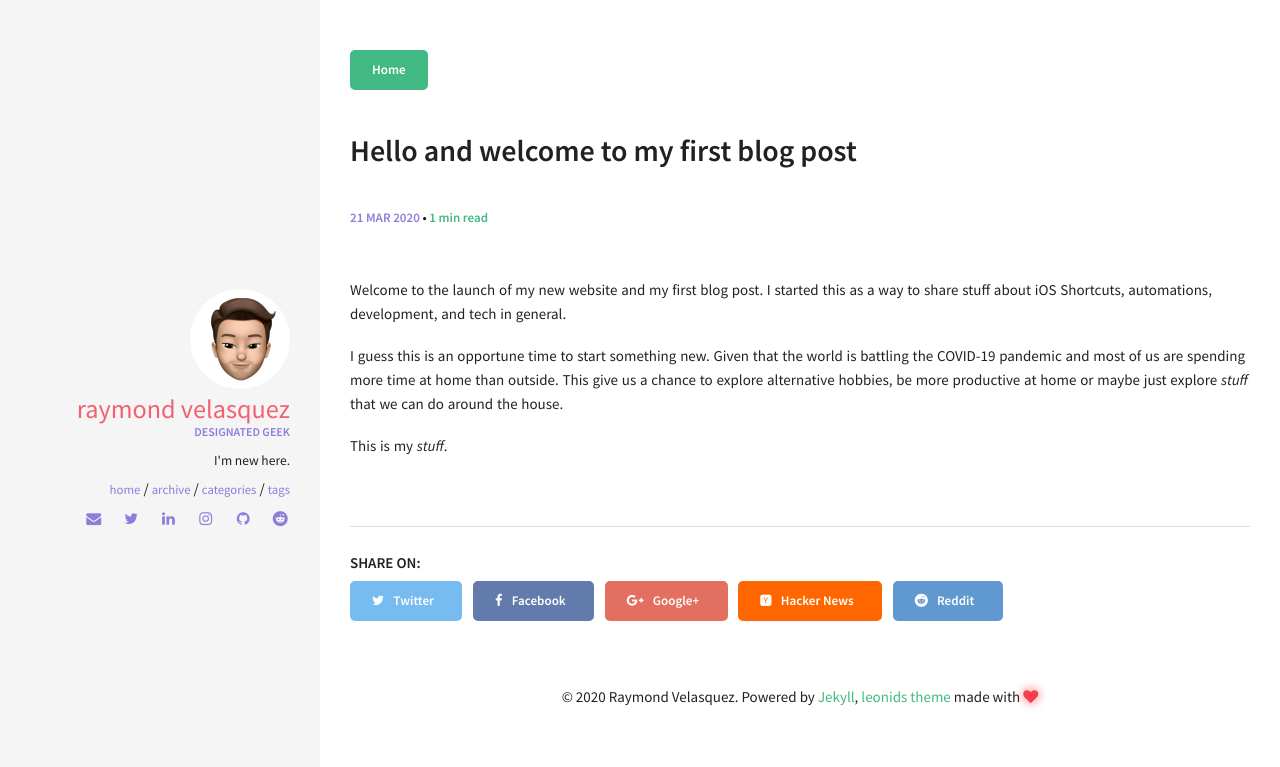
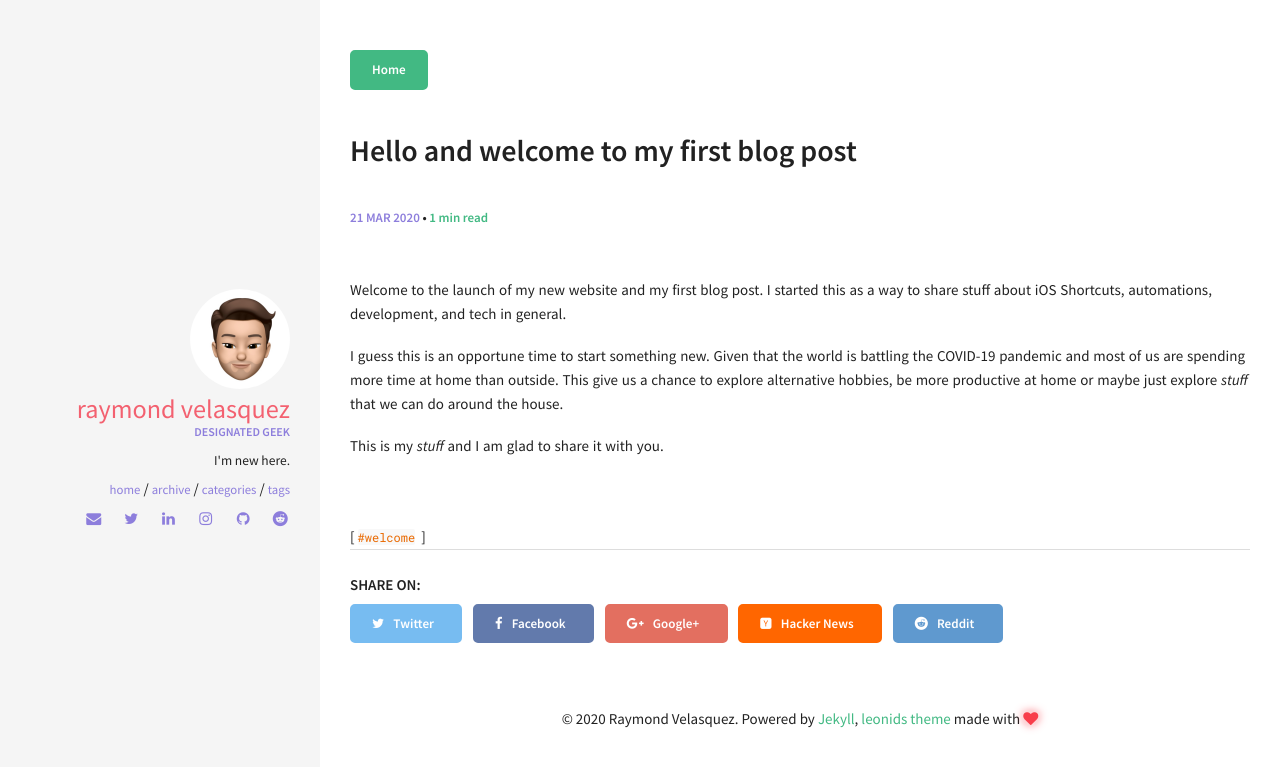
Before and after one commit to supermamon/supermamon.github.io, a Jekyll site: the page built from _posts/2020-03-21-hello-and-welcome-to-my-first-blog-post.md, in a window 1280 px wide. Shown: the top 767 px of the page. Built offline with Jekyll 4.4.1, drawn with Linux system fonts in a browser that asks for light colours.

```diff
--- a/_config.yml
+++ b/_config.yml
@@ -4,7 +4,7 @@
 ####################################
 #
 title: supermamon.com
-email: me@supermamon.com
+email: hello@supermamon.com
 description: A simple and awesome blog by supermamon.
 url: # the base hostname & protocol for your site
 keywords: ["blog", "supermamon"]
--- a/_layouts/post.html
+++ b/_layouts/post.html
@@ -39,7 +39,14 @@ layout: default
     {{ content }}
   </article>
 </div>
-
+{% if page.tags.size > 0 %}
+  <span>[
+    {% for tag in page.tags %}
+      {% capture tag_name %}{{ tag }}{% endcapture %}
+      <a href="/tags/#{{ tag_name }}"><code class="highligher-rouge"><nobr>#{{ tag_name }}</nobr></code>&nbsp;</a>
+    {% endfor %}
+  ]</span>
+{% endif %}
 <div class="share-buttons">
   <h6>Share on: </h6>
   <ul>
--- a/_layouts/post_listing.html
+++ b/_layouts/post_listing.html
@@ -39,6 +39,9 @@ layout: default
       <p>
         {{ post.excerpt }}
       </p>
+      {% if post.excerpt != post.content %}
+      <a href="{{ site.baseurl }}{{ post.url }}">Read more</a>
+      {% endif %}
     </div>
     {% endif %}
 
--- a/_posts/2020-03-21-hello-and-welcome-to-my-first-blog-post.md
+++ b/_posts/2020-03-21-hello-and-welcome-to-my-first-blog-post.md
@@ -12,4 +12,4 @@ I started this as a way to share stuff about iOS Shortcuts, automations, develop
 
 I guess this is an opportune time to start something new. Given that the world is battling the COVID-19 pandemic and most of us are spending more time at home than outside. This give us a chance to explore alternative hobbies, be more productive at home or maybe just explore *stuff* that we can do around the house.
 
-This is my *stuff*.
+This is my *stuff* and I am glad to share it with you.
```
